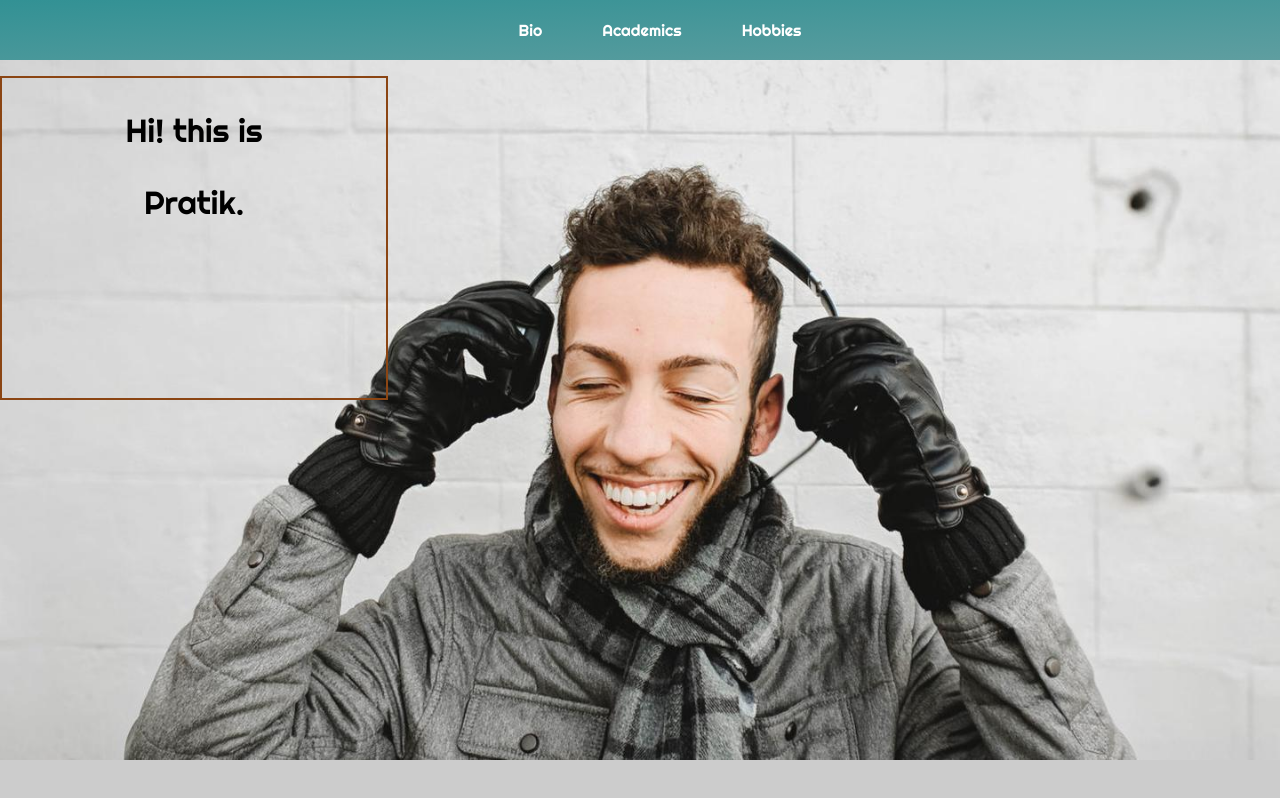
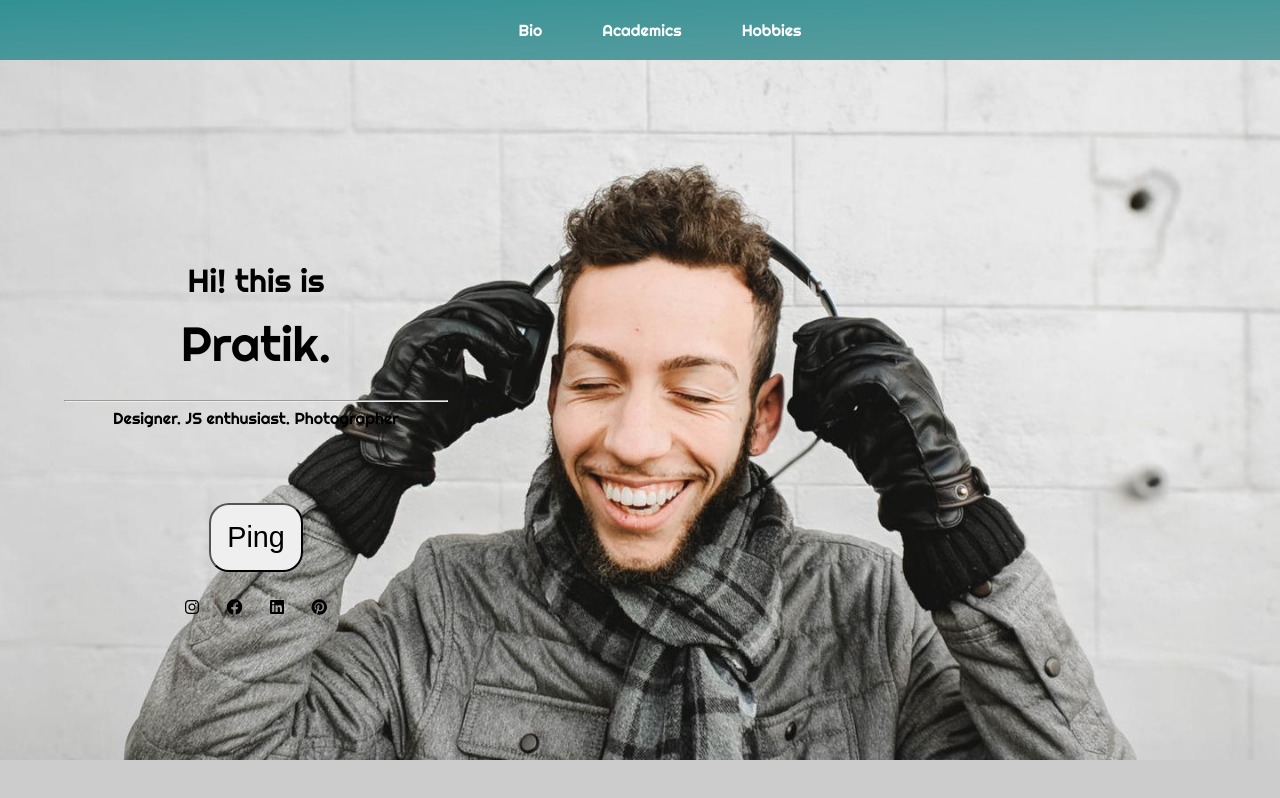
Before and after one commit to DaemonOfHell/web-dev, a website: page index.html in a window 1280 px wide. Drawn offline with Linux system fonts and the light colour scheme.

Commit message:
newBranch: reedited css and html

```diff
--- a/index.html
+++ b/index.html
@@ -7,6 +7,7 @@
     <style>
         @import url('https://fonts.googleapis.com/css2?family=Righteous&display=swap');
     </style>
+    <link rel="stylesheet" href="https://cdnjs.cloudflare.com/ajax/libs/font-awesome/6.0.0-beta3/css/all.min.css">
     <link rel="stylesheet" href="style.css">
 
     <title>Pratik Amatya</title>
@@ -24,6 +25,18 @@
         </p>
 
         <p id="name">Pratik.</p>
+        <hr>
+        <div id="desc">Designer. JS enthusiast. Photographer</div>
+
+        <button id='ping'>Ping</button>
+        <div id="socials">
+            <i class="fab fa-instagram"></i>
+            <i class="fab fa-facebook"></i>
+            <i class="fab fa-linkedin"></i>
+            <i class="fab fa-pinterest"></i>
+        </div>
     </div>
+
+
 </body>
 </html>
--- a/style.css
+++ b/style.css
@@ -41,8 +41,11 @@ body {
   position: absolute;
   width: 30vw;
   height: 40vh;
-  border: 0.25vmin solid saddlebrown;
+  /* border: 0.25vmin solid saddlebrown; */
   text-align: center;
+  line-height: 1rem;
+  top: 30%;
+  left: 5%;
 }
 
 #intro #greet {
@@ -50,6 +53,29 @@ body {
 }
 
 #intro #name {
-  font-size: 2rem;
-  /* changed font size in newBranch */
+  font-size: 3rem;
 }
+
+#ping {
+  font-size: 1.8rem;
+  padding: 1rem;
+  border-radius: 20px;
+  margin-top: 20%;
+  /* position: absolute;
+  top: 70%;
+  left: 5%; */
+  cursor: pointer;
+}
+
+#socials {
+  width: 100%;
+  /* position: absolute;
+  top: 83%;
+  left: 6%; */
+  margin-top: 7%;
+  cursor: pointer;
+}
+
+#socials i {
+  margin: 0 3% 0 3%;
+}
```
